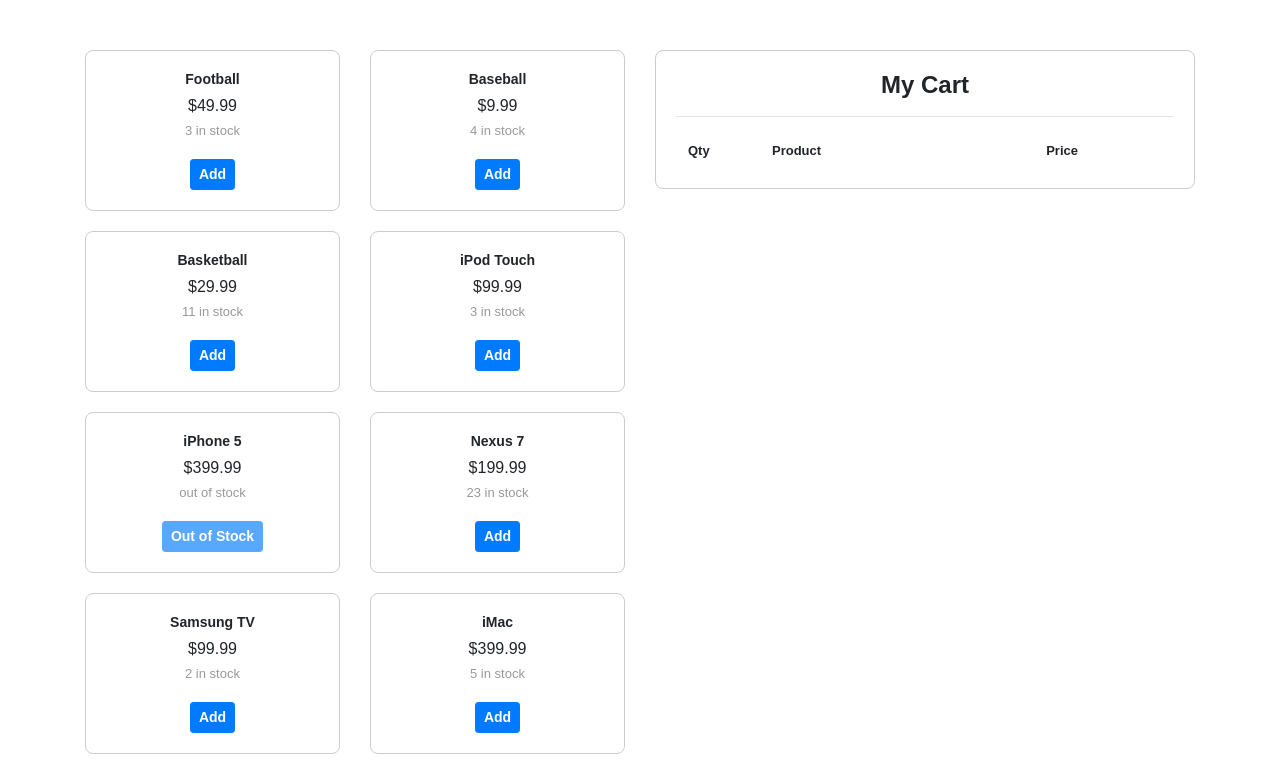
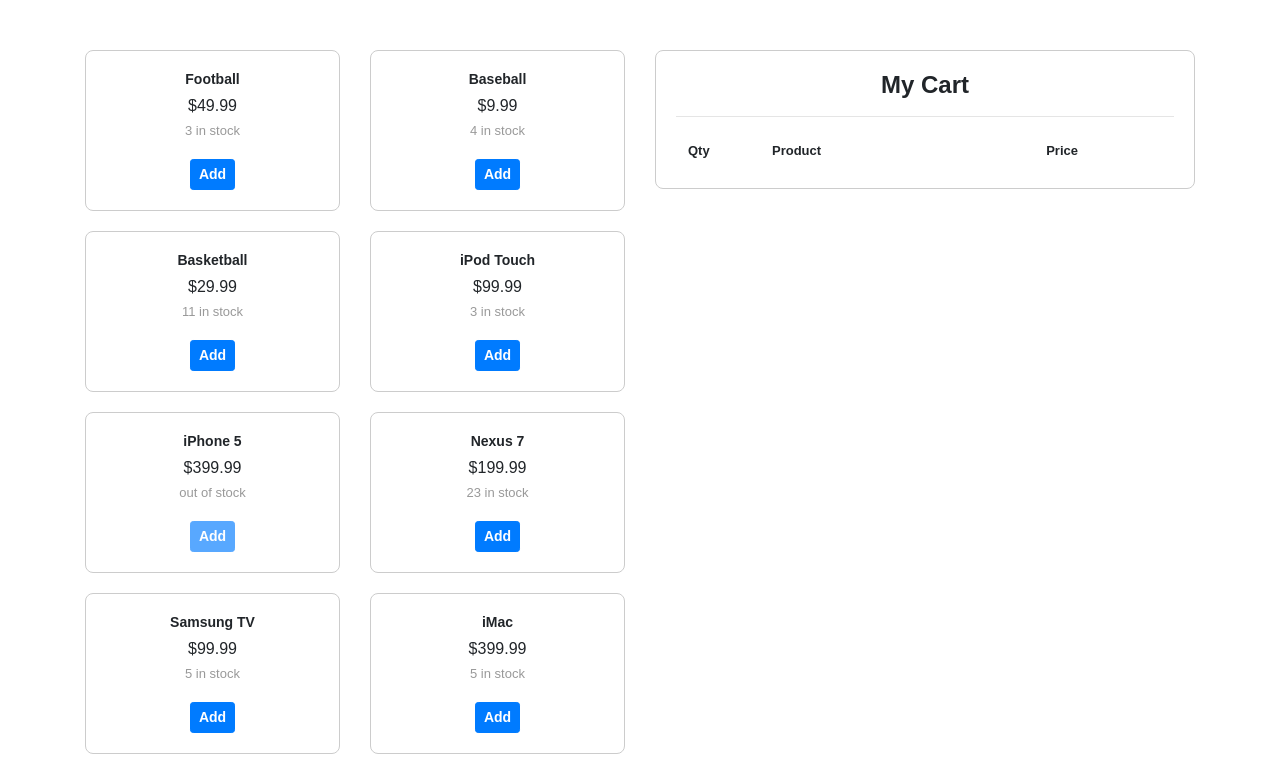
Before and after one commit to itkilleddave/react-thinking-in-react, a React (Create React App) app: page / in a window 1280 px wide. Shown: the top 772 px of the page. Built offline with nearby package versions, Linux system fonts and the light colour scheme.

Commit message:
separated static product data (now in props) from dynamic user input (state). This also helps store the order of added products

```diff
--- a/src/App.js
+++ b/src/App.js
@@ -19,6 +19,18 @@
   {category: "Electronics", price: "199.99", stocked: true, name: "Nexus 7"}
 ];
 
+const shopProducts = [
+{id:1, category: "Sporting Goods", price: "49.99", stocked: 3, name: "Football"},
+{id:2, category: "Sporting Goods", price: "9.99", stocked: 4, name: "Baseball"},
+{id:3, category: "Sporting Goods", price: "29.99", stocked: 11, name: "Basketball"},
+{id:4, category: "Electronics",   price: "99.99", stocked: 3, name: "iPod Touch"},
+{id:5, category: "Electronics",   price: "399.99", stocked: 0, name: "iPhone 5"},
+{id:6, category: "Electronics",   price: "199.99", stocked: 23, name: "Nexus 7"},
+{id:7, category: "Electronics",   price: "99.99", stocked: 5, name: "Samsung TV"},
+{id:8, category: "Electronics",   price: "399.99", stocked: 5, name: "iMac"},
+{id:9, category: "Electronics",   price: "199.99", stocked: 4, name: "HP Laptop"},
+];
+
 const app = {
  helloWorld : <HelloWorld />,
  searchableProductTable : <SearchableProductTable products={products} />,
@@ -27,7 +39,7 @@
  api : <Api />,
  toDo : <ToDo />,
  calculator : <Calculator />,
- shop : <Shop />,
+ shop : <Shop products={shopProducts} />,
 }
 
 // set runApp to the appApp key name above that you want to run
--- a/src/App/Shop/Shop.js
+++ b/src/App/Shop/Shop.js
@@ -1,6 +1,7 @@
 import './Shop.css';
 import React from 'react';
 import ReactDOM from 'react-dom';
+
 
 
 class Product extends React.Component {
@@ -16,11 +17,11 @@
 
 	render(){
 
-		const available = this.props.added !== this.props.stocked
-						? (this.props.stocked-this.props.added)
-						: false;
+		// const available = this.props.added !== this.props.stocked
+		// 				? (this.props.stocked-this.props.added)
+		// 				: false;
 
-		const stockMsg = available ? available+" in stock" : "out of stock";
+		// const stockMsg = available ? available+" in stock" : "out of stock";
 
 		return(
 
@@ -29,14 +30,20 @@
 					<h6 className="name">{this.props.name}</h6>
 					<h6 className="price">${this.props.price}</h6>
 					<p className="stock-status">
-					{stockMsg}
+					{
+					this.props.available
+					?
+					this.props.available+" in stock"
+					:
+					"out of stock"
+					}
 					</p>
 			      	<button
 			      	className="btn btn-sm btn-primary"
 			      	onClick={this.handleClick}
-			      	disabled={!available}
+			      	disabled={!this.props.available}
 			      	>
-			      	{available ? "Add" : "Out of Stock"}
+			      	Add
 			      	</button>
 		      	</div>
 	      	</div>
@@ -68,8 +75,7 @@
 						id={p.id}
 						name={p.name}
 						price={p.price}
-						added={p.added}
-						stocked={p.stocked}
+						available={p.available}
 						onClick={this.handleClickProduct}
 						/>
 					)}
@@ -92,7 +98,7 @@
 							{this.props.name}
 					</div>
 					<div className="col-4 price">
-							${this.props.price}
+							${Math.round((this.props.quantity * this.props.price)*100)/100}
 					</div>
 					<div className="col-2 remove">
 						<button className="btn btn-sm btn-danger">
@@ -137,16 +143,12 @@
 					<CartProductListHeader />
 
 					{this.props.products.map((p) =>
-						p.added
-						?
 						<CartProduct
 						key={p.name}
 						name={p.name}
-						price={Math.round((p.added * p.price)*100)/100}
-						quantity={p.added}
+						price={p.price}
+						quantity={p.quantity}
 						/>
-						:
-						false
 					)}
 			</div>
 		)
@@ -170,48 +172,94 @@
 	constructor(props) {
 		super(props);
 		this.state = {
-			products: [
-			{id:1, added:0, category: "Sporting Goods", price: "49.99", stocked: 3, name: "Football"},
-			{id:2, added:0, category: "Sporting Goods", price: "9.99", stocked: 4, name: "Baseball"},
-			{id:3, added:0, category: "Sporting Goods", price: "29.99", stocked: 11, name: "Basketball"},
-			{id:4, added:0, category: "Electronics", 	price: "99.99", stocked: 3, name: "iPod Touch"},
-			{id:5, added:0, category: "Electronics", 	price: "399.99", stocked: 0, name: "iPhone 5"},
-			{id:6, added:0, category: "Electronics", 	price: "199.99", stocked: 23, name: "Nexus 7"},
-			{id:7, added:0, category: "Electronics", 	price: "99.99", stocked: 2, name: "Samsung TV"},
-			{id:8, added:0, category: "Electronics", 	price: "399.99", stocked: 5, name: "iMac"},
-			{id:9, added:0, category: "Electronics", 	price: "199.99", stocked: 4, name: "HP Laptop"},
-			],
+			cartProducts:[
+						//{id: 7, quantity:2},
+						//{id: 2, quantity:3},
+						],
 		};
 		this.handleClickProduct = this.handleClickProduct.bind(this);
 	}
 
 	handleClickProduct(pid) {
 
-		const newProductState = this.state.products.map((p) => {
+		// calcualuate remaining stock in render function and pass to Shop Products
 
-			if (p.id === pid) {
+		const products = this.state.cartProducts.slice();
 
-				p.added++;
+		let newProduct = true;
+
+		for (var i = 0; i < products.length; i++) {
+			const  cp  = products[i];
+			if(cp.id === pid) {
+				cp.quantity++
+				newProduct = false; // is existing object.
 			}
-			return p;
+		}
+
+		const newProducts = newProduct ? products.concat({id: pid, quantity: 1}) : products;
+
+		this.setState({
+			cartProducts: newProducts
+		});
+	}
+
+	cloneObject(src) {
+		let target = {};
+		for (let prop in src) {
+			if (src.hasOwnProperty(prop)) {
+			  target[prop] = src[prop];
+			}
+		}
+		return target;
+	}
+	render() {
+
+		//console.log(this.state);
+
+		// returns list of any product objects matching shop (all) product ids against cart id
+		// but adds the quantiity from cart products
+
+		const cartProducts = this.state.cartProducts.map(cp => {
+
+			for (var i = 0; i < this.props.products.length; i++) {
+				const p = this.props.products[i];
+				if (p.id === cp.id) {
+					p.quantity = cp.quantity;
+					return p;
+				}
+			}
+
 		});
 
-		this.setState({products: newProductState});
-	}
+		// clones the objects fro props.products, but adds 'available' property (which considers products in cart)
 
-	render() {
-		//console.log(this.state.products);
+		const shopProducts = this.props.products.map(p => {
+
+			let sp = this.cloneObject(p);
+
+			sp.available = p.stocked;
+
+			for (var i = 0; i < cartProducts.length; i++) {
+				const cp = cartProducts[i];
+				if (p.id === cp.id) {
+					sp.available = p.stocked - cp.quantity;
+				}
+			}
+
+			return sp;
+		});
+
 		return (
 			<div className="container">
 				<div className="row">
 					<div className="col-6">
 				  		<ProductList
-				  		products={this.state.products}
+				  		products={shopProducts}
 				  		onClickProduct={this.handleClickProduct}
 				  		/>
 				  	</div>
 				  	<div className="col-6">
-				  		<Cart products={this.state.products} />
+				  		<Cart products={cartProducts} />
 				  	</div>
 			  	</div>
 		  	</div>
```
